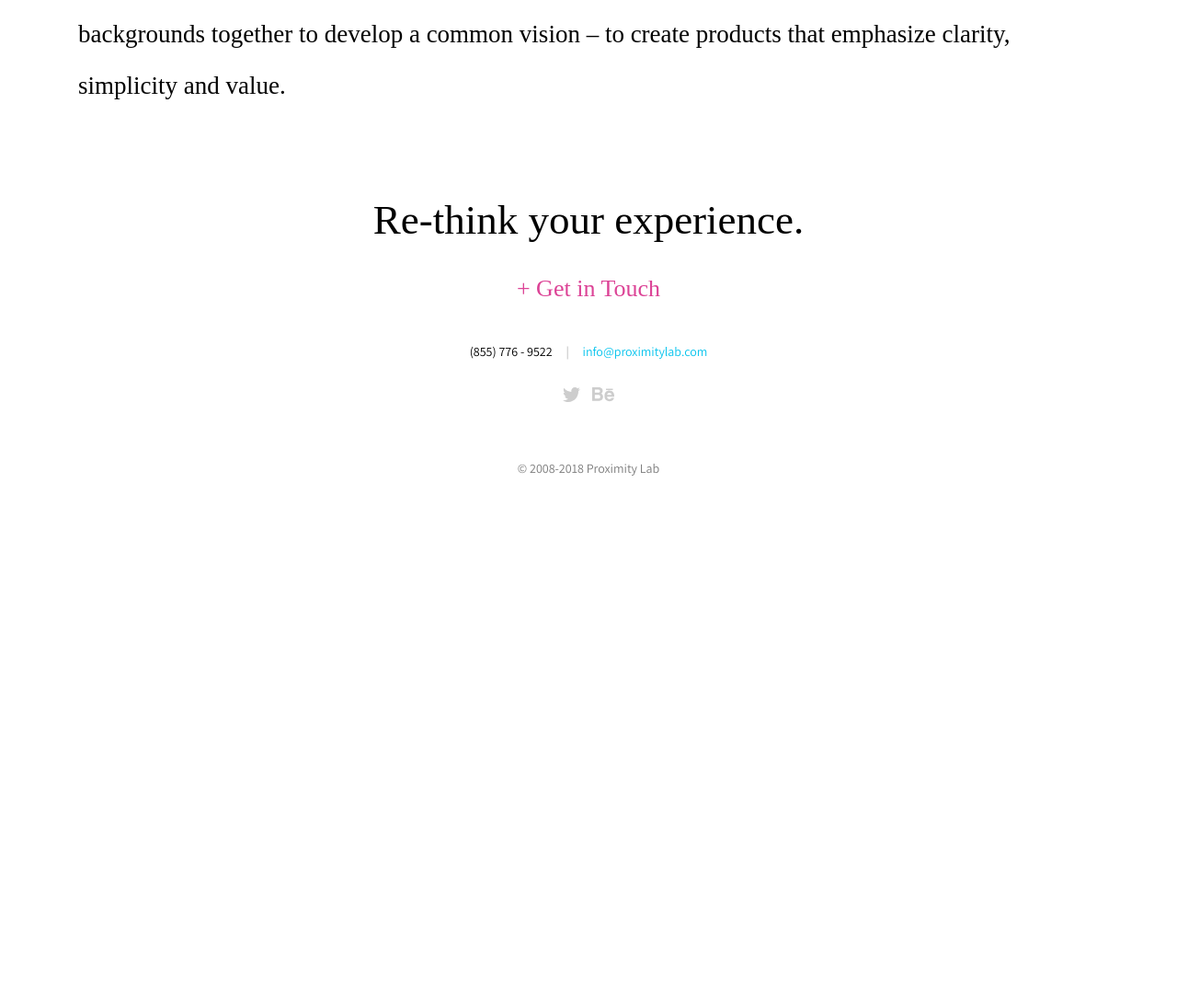
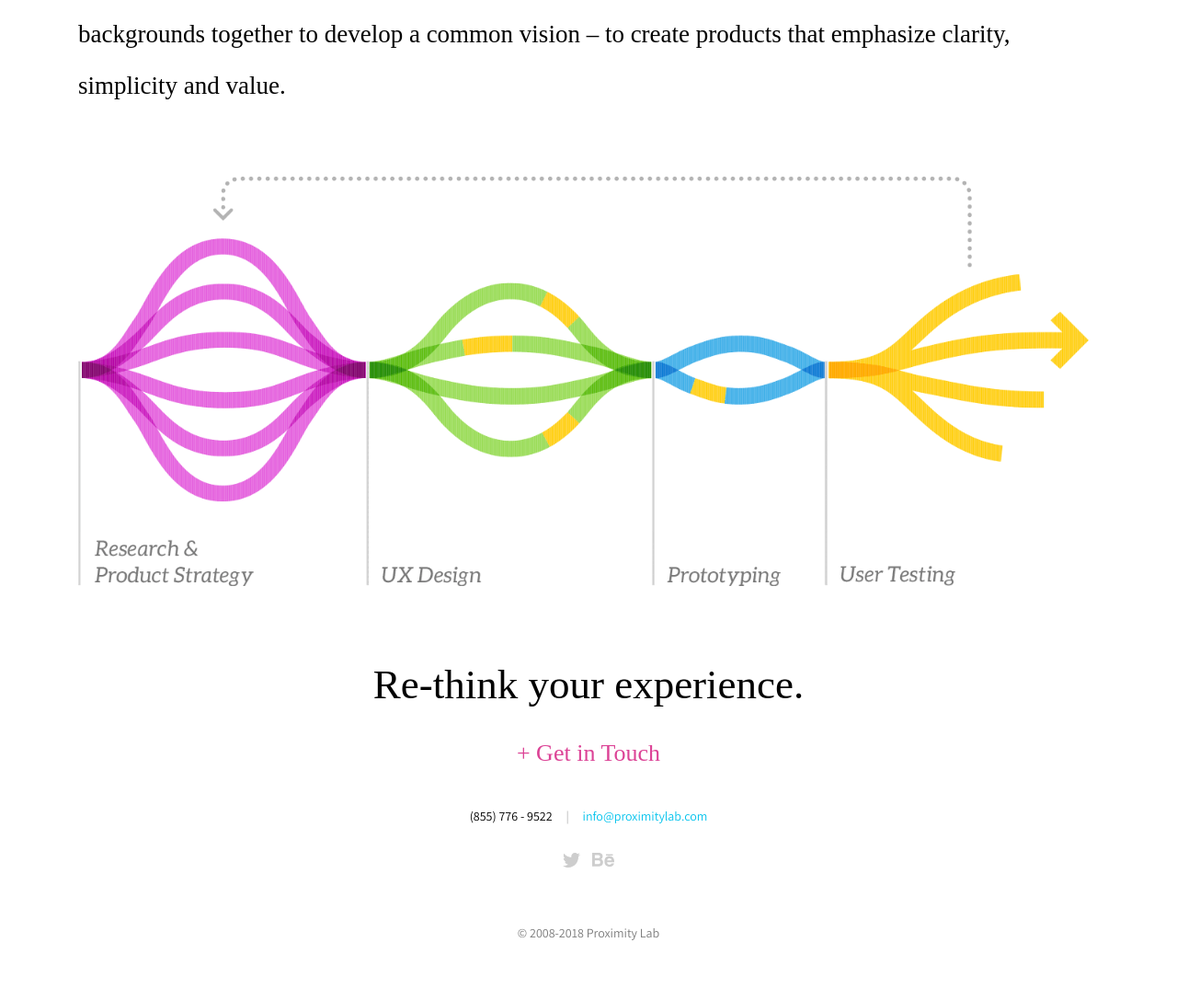
Before and after one commit to ProximityLab/proximitylab.com, a PHP site: page /studio in a window 1280 px wide. Shown: the part 425-1512 px from the top of the page at 92% size. Before the commit the page ends 942 px from the top, so only its background shows below. Run offline with PHP 8.4, Linux system fonts and the light colour scheme; data that the repository does not hold is empty; some libraries are stand-ins or nearby versions; some web fonts are replaced.

Commit message:
feat: add Studio flow diagram

```diff
--- a/src/includes/pages/studio.php
+++ b/src/includes/pages/studio.php
@@ -4,6 +4,7 @@
         <div class="col">
             <h1 class="studio-heading mb-5">Strategic Research &amp; UX Design Studio</h1>
             <p class="studio-copy">Proximity Lab is an award-winning interaction design studio with deep experienced in research, product strategy and UX design. We are designers, creators and thinkers who bring diverse backgrounds together to develop a common vision – to create products that emphasize clarity, simplicity and value.</p>
+            <img class="img-fluid mt-3 pt-3 mt-md-5 pt-md-5" src="/images/flow-diagram.png" alt="Flow diagram">
         </div>
     </div>
 </div>
```
Also changed, not shown: src/images/flow-diagram.png (added).
